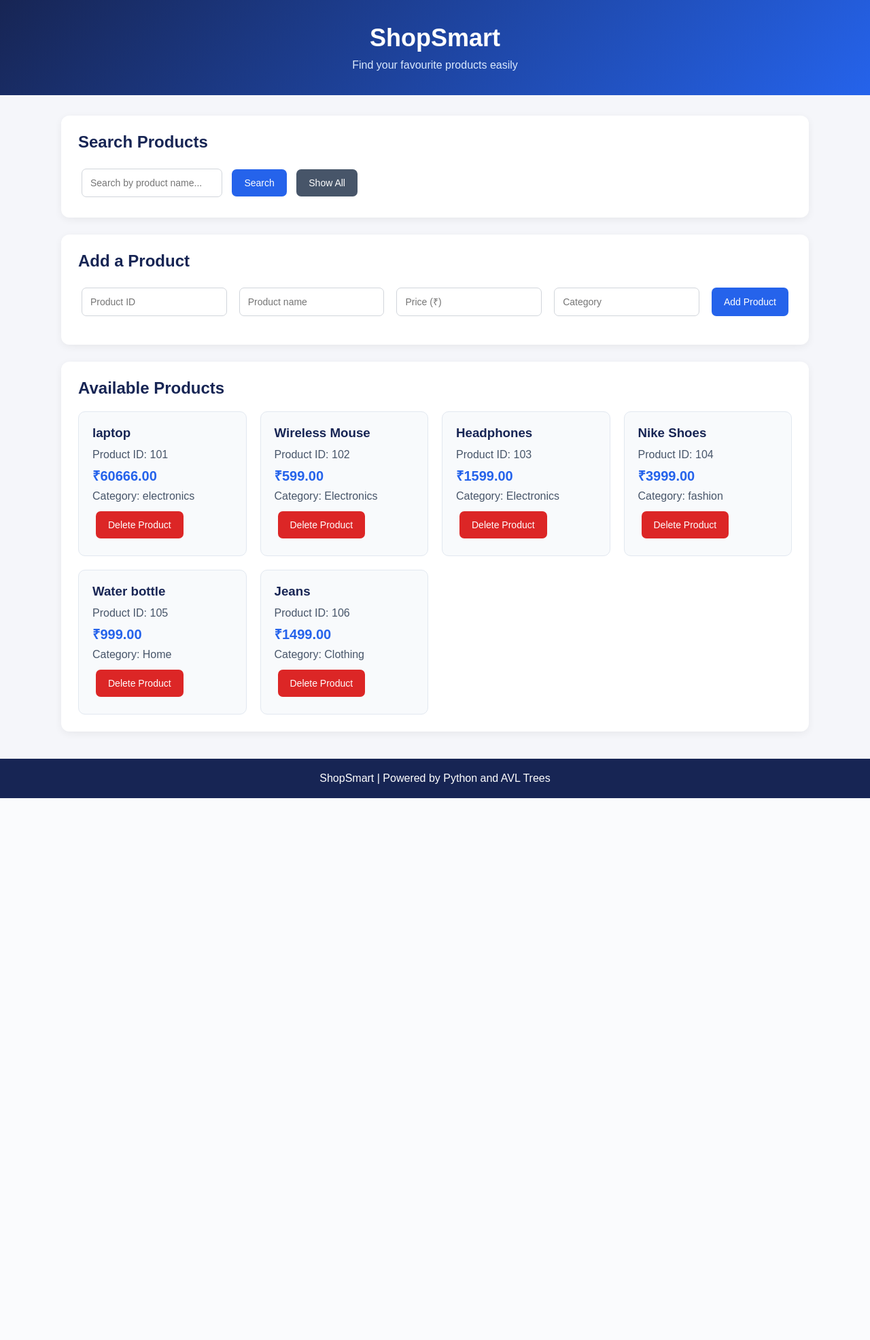
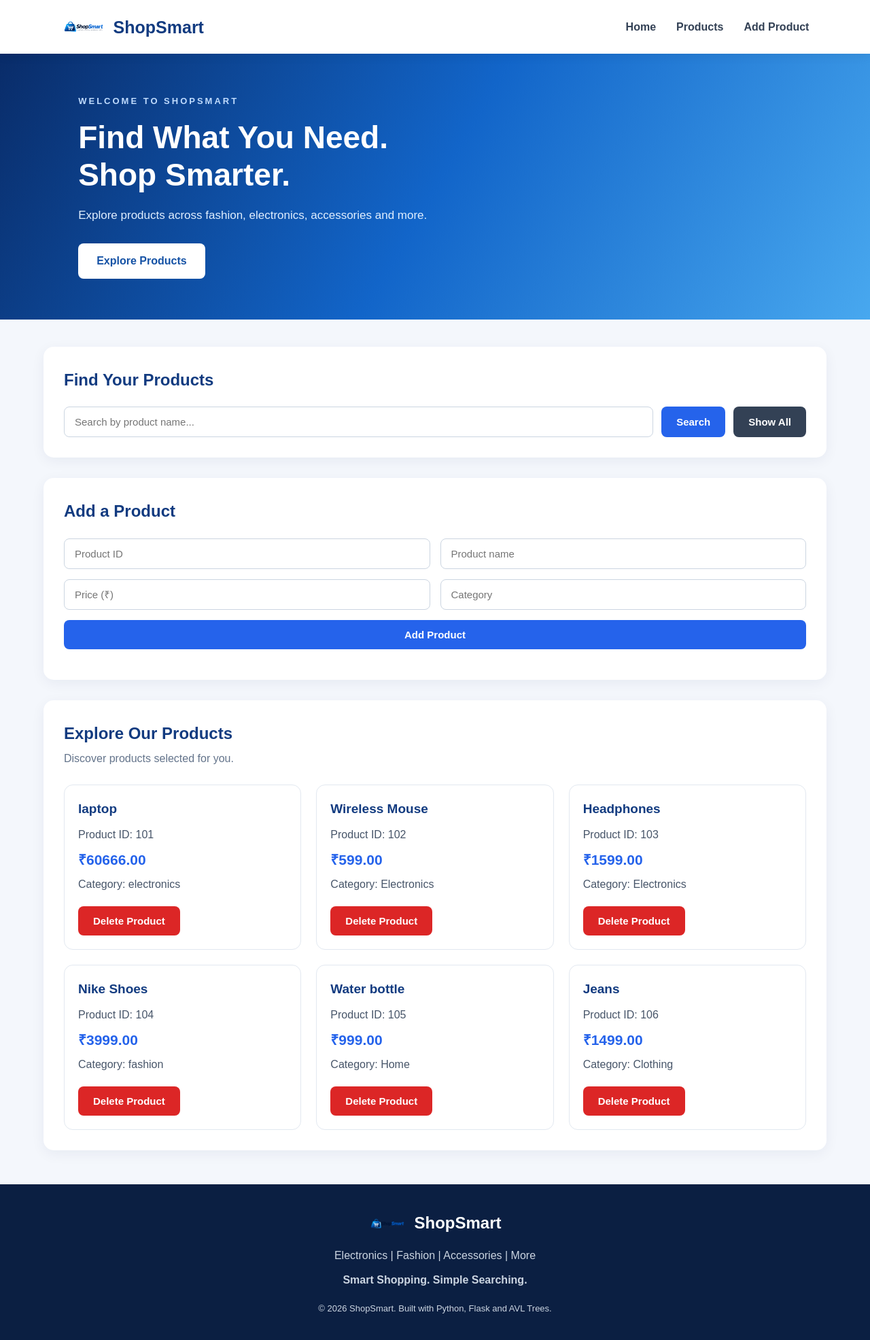
Before and after one commit to Anukriti-bajpai/ShopSmart-Product-Search, a Flask app: page / in a window 1280 px wide. Shown: the whole page at 68% size. Before the commit the page ends 1174 px from the top, so only its background shows below. Run offline with Flask 3, Linux system fonts and the light colour scheme.

Commit message:
Upgrade ShopSmart website design

```diff
--- a/static/style.css
+++ b/static/style.css
@@ -1,5 +1,7 @@
 
-/* ShopSmart - Website Styling */
+/* =================================
+   SHOPSMART - MAIN STYLESHEET
+================================= */
 
 * {
     margin: 0;
@@ -7,203 +9,397 @@
     box-sizing: border-box;
 }
 
-body {
-    font-family: Arial, sans-serif;
-    background-color: #f5f6fa;
-    color: #252525;
+html {
+    scroll-behavior: smooth;
 }
 
-/* Header */
-
-.header {
-    background: linear-gradient(135deg, #172554, #2563eb);
-    color: white;
-    text-align: center;
-    padding: 35px 20px;
+body {
+    font-family: Arial, Helvetica, sans-serif;
+    background: #f4f7fc;
+    color: #172554;
+    line-height: 1.6;
 }
 
-.header h1 {
-    font-size: 36px;
-    margin-bottom: 10px;
+/* NAVIGATION BAR */
+
+.navbar {
+    display: flex;
+    justify-content: space-between;
+    align-items: center;
+    padding: 12px 7%;
+    background: white;
+    box-shadow: 0 3px 15px rgba(0, 0, 0, 0.07);
+    position: sticky;
+    top: 0;
+    z-index: 100;
 }
 
-.header p {
-    font-size: 16px;
-    color: #dbeafe;
+.brand {
+    display: flex;
+    align-items: center;
+    gap: 12px;
+    text-decoration: none;
+    color: #123b80;
+    font-size: 25px;
+    font-weight: bold;
 }
 
-/* Main container */
+.logo {
+    width: 65px;
+    height: 55px;
+    object-fit: contain;
+}
+
+.nav-links {
+    display: flex;
+    gap: 30px;
+}
+
+.nav-links a {
+    text-decoration: none;
+    color: #334155;
+    font-weight: 600;
+    transition: 0.3s;
+}
+
+.nav-links a:hover {
+    color: #2563eb;
+}
+
+
+/* HERO SECTION */
+
+.hero {
+    min-height: 390px;
+    display: flex;
+    align-items: center;
+    padding: 60px 9%;
+    background: linear-gradient(120deg, #092c69, #1265c9, #48a8ef);
+    color: white;
+}
+
+.hero-content {
+    max-width: 650px;
+}
+
+.hero-tagline {
+    font-size: 13px;
+    font-weight: bold;
+    letter-spacing: 3px;
+    color: #bfdbfe;
+    margin-bottom: 15px;
+}
+
+.hero h1 {
+    font-size: 46px;
+    line-height: 1.2;
+    margin-bottom: 18px;
+}
+
+.hero-content > p:not(.hero-tagline) {
+    font-size: 17px;
+    color: #e0efff;
+    margin-bottom: 28px;
+}
+
+.hero-button {
+    display: inline-block;
+    background: white;
+    color: #1552a5;
+    padding: 13px 27px;
+    border-radius: 8px;
+    text-decoration: none;
+    font-weight: bold;
+    transition: 0.3s;
+}
+
+.hero-button:hover {
+    background: #dbeafe;
+    transform: translateY(-2px);
+}
+
+
+/* MAIN CONTAINER */
 
 .container {
     width: 90%;
-    max-width: 1100px;
-    margin: 30px auto;
+    max-width: 1250px;
+    margin: 40px auto;
 }
-
-/* Common sections */
 
 .search-section,
 .add-section,
 .products-section {
     background: white;
-    padding: 25px;
-    margin-bottom: 25px;
-    border-radius: 12px;
-    box-shadow: 0 3px 12px rgba(0, 0, 0, 0.06);
+    padding: 30px;
+    margin-bottom: 30px;
+    border-radius: 15px;
+    box-shadow: 0 5px 20px rgba(15, 40, 90, 0.06);
 }
 
 h2 {
     margin-bottom: 20px;
-    color: #172554;
+    color: #123b80;
 }
 
-/* Input fields */
+
+/* SEARCH SECTION */
+
+.search-controls {
+    display: flex;
+    gap: 12px;
+}
 
 input {
-    padding: 12px;
-    margin: 5px;
-    border: 1px solid #d1d5db;
-    border-radius: 7px;
-    font-size: 14px;
+    padding: 13px 15px;
+    border: 1px solid #cbd5e1;
+    border-radius: 8px;
+    font-size: 15px;
     outline: none;
+    background: white;
+    color: #172554;
 }
 
 input:focus {
     border-color: #2563eb;
+    box-shadow: 0 0 0 3px rgba(37, 99, 235, 0.1);
 }
 
-/* Buttons */
+#searchInput {
+    flex: 1;
+    min-width: 0;
+}
+
+
+/* BUTTONS */
 
 button {
-    padding: 12px 18px;
-    margin: 5px;
-    background-color: #2563eb;
+    border: none;
+    background: #2563eb;
     color: white;
-    border: none;
-    border-radius: 7px;
+    padding: 13px 22px;
+    border-radius: 8px;
+    font-size: 15px;
+    font-weight: 600;
     cursor: pointer;
-    font-size: 14px;
-    transition: 0.2s;
+    transition: 0.3s;
 }
 
 button:hover {
-    background-color: #1d4ed8;
+    background: #1748b5;
     transform: translateY(-2px);
 }
 
 #showAllButton {
-    background-color: #475569;
+    background: #334155;
 }
 
 #showAllButton:hover {
-    background-color: #334155;
+    background: #1e293b;
 }
 
-/* Product form */
+
+/* ADD PRODUCT FORM */
 
 #productForm {
-    display: flex;
-    flex-wrap: wrap;
-    gap: 8px;
-}
-
-#productForm input {
-    flex: 1 1 180px;
+    display: grid;
+    grid-template-columns: repeat(2, 1fr);
+    gap: 15px;
 }
 
 #productForm button {
-    flex: 0 0 auto;
+    grid-column: span 2;
 }
 
-/* Messages */
-
 #message {
-    margin-top: 12px;
-    font-weight: bold;
+    margin-top: 15px;
     color: #15803d;
+    font-weight: 600;
 }
 
-/* Product cards */
+
+/* PRODUCTS SECTION */
+
+.section-heading {
+    margin-bottom: 25px;
+}
+
+.section-heading h2 {
+    margin-bottom: 5px;
+}
+
+.section-heading p {
+    color: #64748b;
+}
+
+
+/* PRODUCT GRID */
 
 .products-grid {
     display: grid;
-    grid-template-columns: repeat(
-        auto-fit,
-        minmax(220px, 1fr)
-    );
-    gap: 20px;
+    grid-template-columns: repeat(3, minmax(0, 1fr));
+    gap: 22px;
 }
 
+
+/* PRODUCT CARDS */
+
 .product-card {
-    background: #f8fafc;
+    background: #fff;
+    border: 1px solid #e2e8f0;
+    border-radius: 13px;
     padding: 20px;
-    border: 1px solid #e2e8f0;
-    border-radius: 10px;
-    transition: 0.2s;
+    transition: 0.3s;
+    overflow: hidden;
 }
 
 .product-card:hover {
-    transform: translateY(-4px);
-    box-shadow: 0 5px 15px rgba(0, 0, 0, 0.1);
+    transform: translateY(-5px);
+    box-shadow: 0 10px 25px rgba(15, 40, 90, 0.1);
 }
 
 .product-card h3 {
-    color: #172554;
-    margin-bottom: 12px;
+    color: #123b80;
+    font-size: 19px;
+    margin-bottom: 10px;
 }
 
 .product-card p {
-    margin: 8px 0;
     color: #475569;
+    margin-bottom: 7px;
 }
 
 .product-price {
-    font-size: 20px;
+    font-size: 21px;
     font-weight: bold;
     color: #2563eb !important;
 }
 
 .delete-button {
-    background-color: #dc2626;
+    background: #dc2626;
+    margin-top: 12px;
 }
 
 .delete-button:hover {
-    background-color: #b91c1c;
+    background: #b91c1c;
 }
 
-/* Footer */
 
-footer {
-    background-color: #172554;
+/* FOOTER */
+
+.footer {
+    background: #0b1f42;
     color: white;
     text-align: center;
-    padding: 20px;
-    margin-top: 40px;
+    padding: 35px 20px;
+    margin-top: 50px;
 }
 
-/* Mobile responsiveness */
+.footer-brand {
+    display: flex;
+    justify-content: center;
+    align-items: center;
+    gap: 12px;
+    margin-bottom: 12px;
+}
+
+.footer-brand img {
+    width: 55px;
+    height: 45px;
+    object-fit: contain;
+}
+
+.footer-brand h2 {
+    color: white;
+    margin: 0;
+}
+
+.footer > p {
+    color: #cbd5e1;
+}
+
+.footer-note {
+    margin-top: 10px;
+    font-weight: bold;
+}
+
+.copyright {
+    margin-top: 20px;
+    font-size: 13px;
+}
+
+
+/* RESPONSIVE DESIGN */
+
+@media (max-width: 850px) {
+    .products-grid {
+        grid-template-columns: repeat(2, minmax(0, 1fr));
+    }
+
+    .hero h1 {
+        font-size: 38px;
+    }
+}
 
 @media (max-width: 600px) {
-    .header h1 {
-        font-size: 28px;
+    .navbar {
+        padding: 12px 5%;
+        flex-wrap: wrap;
+        gap: 12px;
+    }
+
+    .brand {
+        font-size: 21px;
+    }
+
+    .logo {
+        width: 48px;
+        height: 45px;
+    }
+
+    .nav-links {
+        width: 100%;
+        justify-content: space-between;
+        gap: 10px;
+    }
+
+    .nav-links a {
+        font-size: 13px;
+    }
+
+    .hero {
+        min-height: 320px;
+        padding: 45px 7%;
+    }
+
+    .hero h1 {
+        font-size: 32px;
     }
 
     .container {
-        width: 95%;
+        width: 94%;
+        margin: 25px auto;
     }
 
     .search-section,
     .add-section,
     .products-section {
-        padding: 16px;
+        padding: 20px;
+    }
+
+    .search-controls {
+        flex-direction: column;
     }
 
     #productForm {
-        flex-direction: column;
+        grid-template-columns: 1fr;
     }
 
-    #productForm input,
     #productForm button {
-        width: 100%;
+        grid-column: span 1;
+    }
+
+    .products-grid {
+        grid-template-columns: 1fr;
     }
 }
--- a/templates/index.html
+++ b/templates/index.html
@@ -4,31 +4,90 @@
 <head>
     <meta charset="UTF-8">
     <meta name="viewport" content="width=device-width, initial-scale=1.0">
-    <title>ShopSmart | Product Search</title>
-    <link rel="stylesheet" href="{{ url_for('static', filename='style.css') }}">
+
+    <title>ShopSmart | Online Shopping</title>
+
+    <link rel="stylesheet"
+          href="{{ url_for('static', filename='style.css') }}">
 </head>
+
 <body>
-    <header class="header">
-        <h1>ShopSmart</h1>
-        <p>Find your favourite products easily</p>
+
+    <!-- Navigation Bar -->
+    <header class="navbar">
+
+        <a href="/" class="brand">
+            <img src="{{ url_for('static', filename='images/logo.png') }}"
+                 alt="ShopSmart Logo"
+                 class="logo">
+
+            <span>ShopSmart</span>
+        </a>
+
+        <nav class="nav-links">
+            <a href="#home">Home</a>
+            <a href="#products">Products</a>
+            <a href="#add-product">Add Product</a>
+        </nav>
+
     </header>
 
+
+    <!-- Hero Section -->
+    <section class="hero" id="home">
+
+        <div class="hero-content">
+
+            <p class="hero-tagline">WELCOME TO SHOPSMART</p>
+
+            <h1>Find What You Need.<br>
+                Shop Smarter.</h1>
+
+            <p>
+                Explore products across fashion, electronics,
+                accessories and more.
+            </p>
+
+            <a href="#products" class="hero-button">
+                Explore Products
+            </a>
+
+        </div>
+
+    </section>
+
+
     <main class="container">
+
+        <!-- Search Section -->
         <section class="search-section">
-            <h2>Search Products</h2>
+
+            <h2>Find Your Products</h2>
+
+            <div class="search-controls">
+
                 <input
                     type="text"
                     id="searchInput"
                     placeholder="Search by product name..."
                 >
+
                 <button id="searchButton">Search</button>
+
                 <button id="showAllButton">Show All</button>
+
+            </div>
+
         </section>
 
-        <section class="add-section">
+
+        <!-- Add Product Section -->
+        <section class="add-section" id="add-product">
+
             <h2>Add a Product</h2>
 
             <form id="productForm">
+
                 <input
                     type="number"
                     id="productId"
@@ -59,21 +118,53 @@
                 >
 
                 <button type="submit">Add Product</button>
+
             </form>
 
             <p id="message"></p>
+
         </section>
 
-        <section class="products-section">
-            <h2>Available Products</h2>
+
+        <!-- Available Products -->
+        <section class="products-section" id="products">
+
+            <div class="section-heading">
+                <h2>Explore Our Products</h2>
+                <p>Discover products selected for you.</p>
+            </div>
+
             <div id="productsContainer" class="products-grid"></div>
+
         </section>
+
     </main>
 
-    <footer>
-        <p>ShopSmart | Powered by Python and AVL Trees</p>
+
+    <!-- Footer -->
+    <footer class="footer">
+
+        <div class="footer-brand">
+            <img src="{{ url_for('static', filename='images/logo.png') }}"
+                 alt="ShopSmart Logo">
+
+            <h2>ShopSmart</h2>
+        </div>
+
+        <p>Electronics | Fashion | Accessories | More</p>
+
+        <p class="footer-note">
+            Smart Shopping. Simple Searching.
+        </p>
+
+        <p class="copyright">
+            © 2026 ShopSmart. Built with Python, Flask and AVL Trees.
+        </p>
+
     </footer>
 
+
     <script src="{{ url_for('static', filename='script.js') }}"></script>
+
 </body>
 </html>
```
Also changed, not shown: static/images/bottle.jpeg (added), static/images/headphones.jpeg (added), static/images/jeans.jpeg (added), static/images/laptop.jpg (added), static/images/logo.png (added), static/images/mouse.jpeg (added), static/images/shoes.jpeg (added), static/images/tracksuit.jpeg (added). Lines whose indentation alone changed are shown as unchanged.
